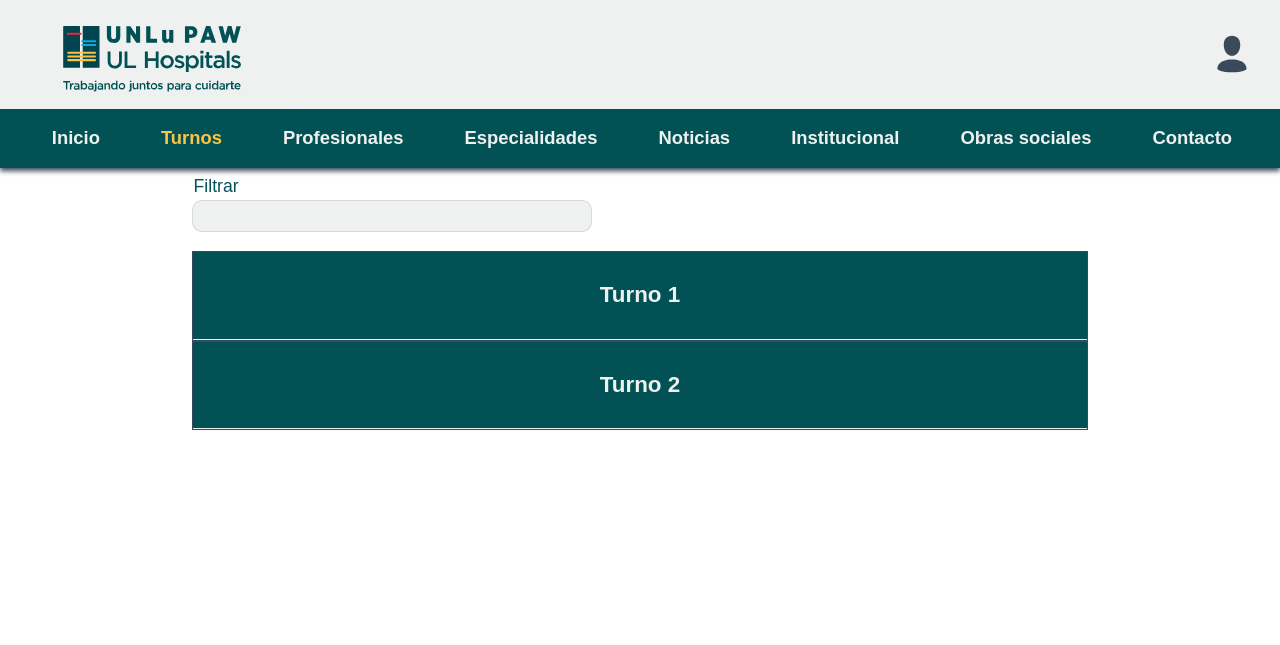
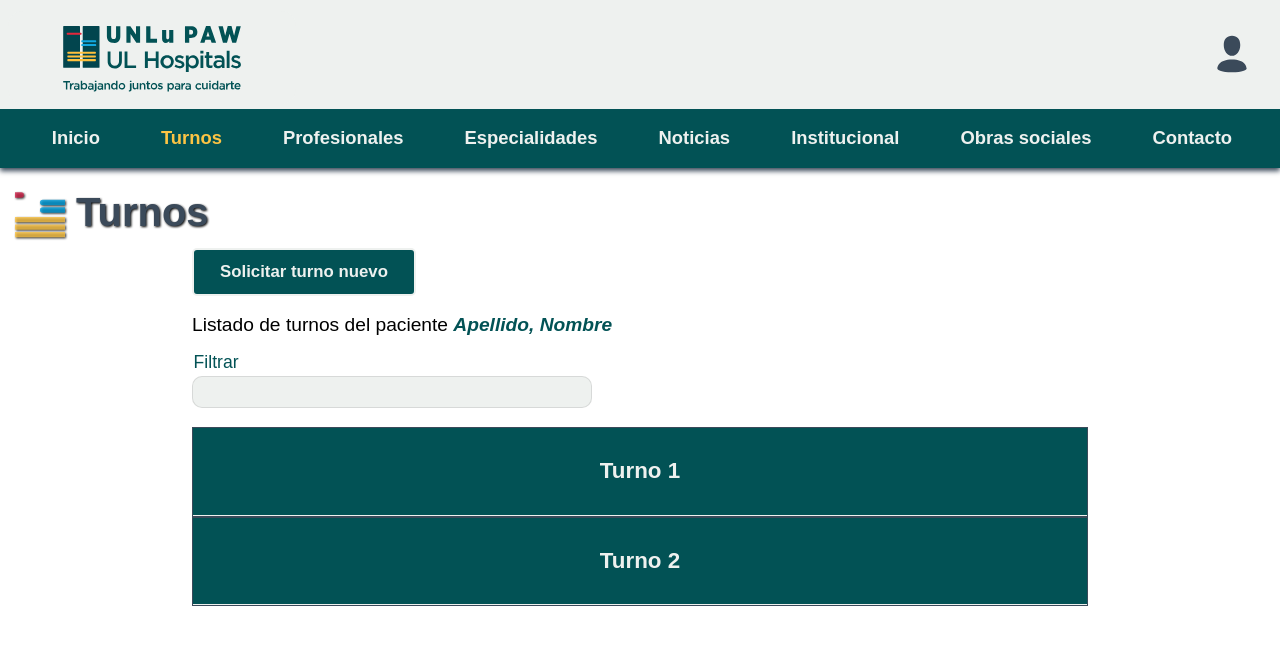
Before and after one commit to matiasgimenezdev/programacion-ambiente-web, a PHP site: page /turnos.html in a window 1280 px wide. Shown: the top 645 px of the page. Run offline with PHP 8.4, Linux system fonts and the light colour scheme; some web fonts are replaced.

Commit message:
Fix en seccion de turnos

```diff
--- a/styles/turnos.css
+++ b/styles/turnos.css
@@ -109,6 +109,15 @@ details ul {
 }
 
 @media only screen and (min-width: 800px) {
+	main {
+		height: 100%;
+		top: 22vh;
+	}
+
+	.turnos-section {
+		height: 100%;
+		padding-bottom: 2rem;
+	}
 	.turnos-section h3 {
 		width: 100vh;
 	}
```
